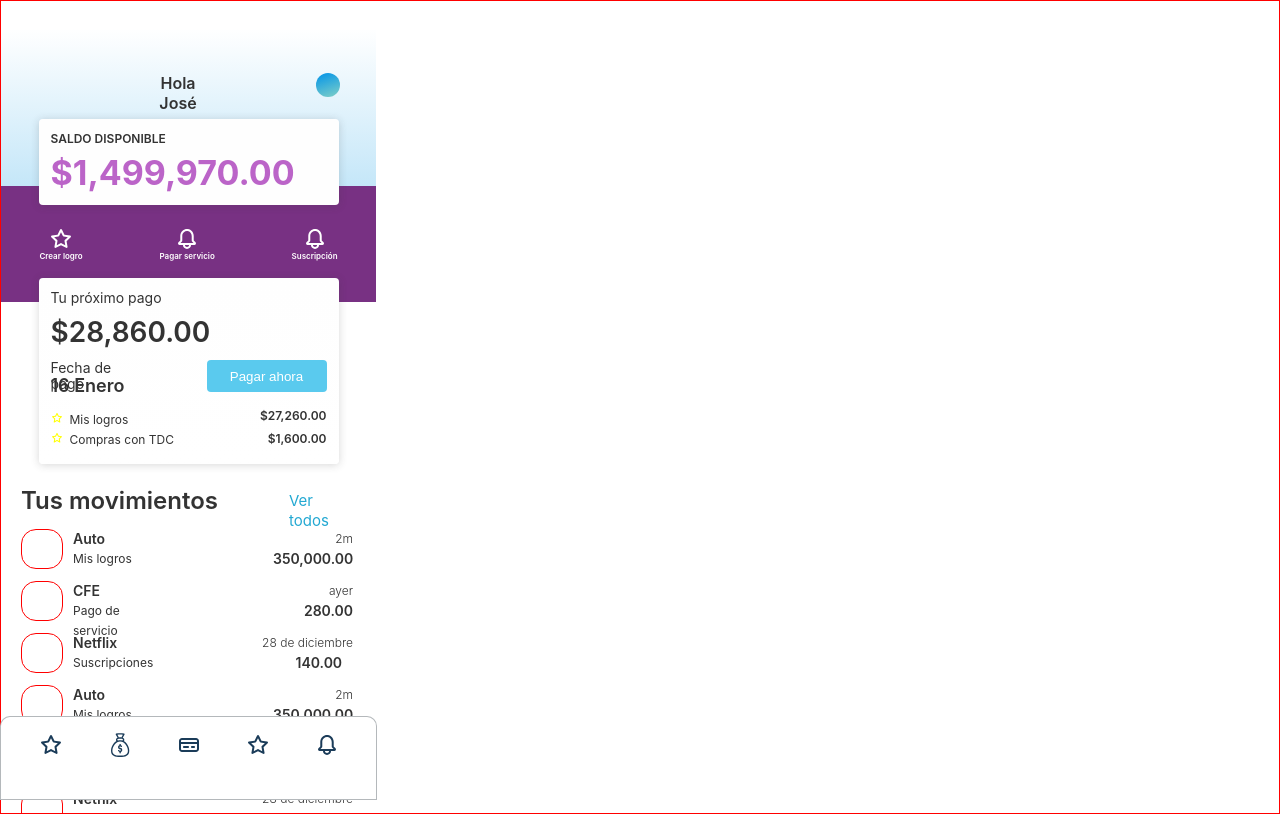
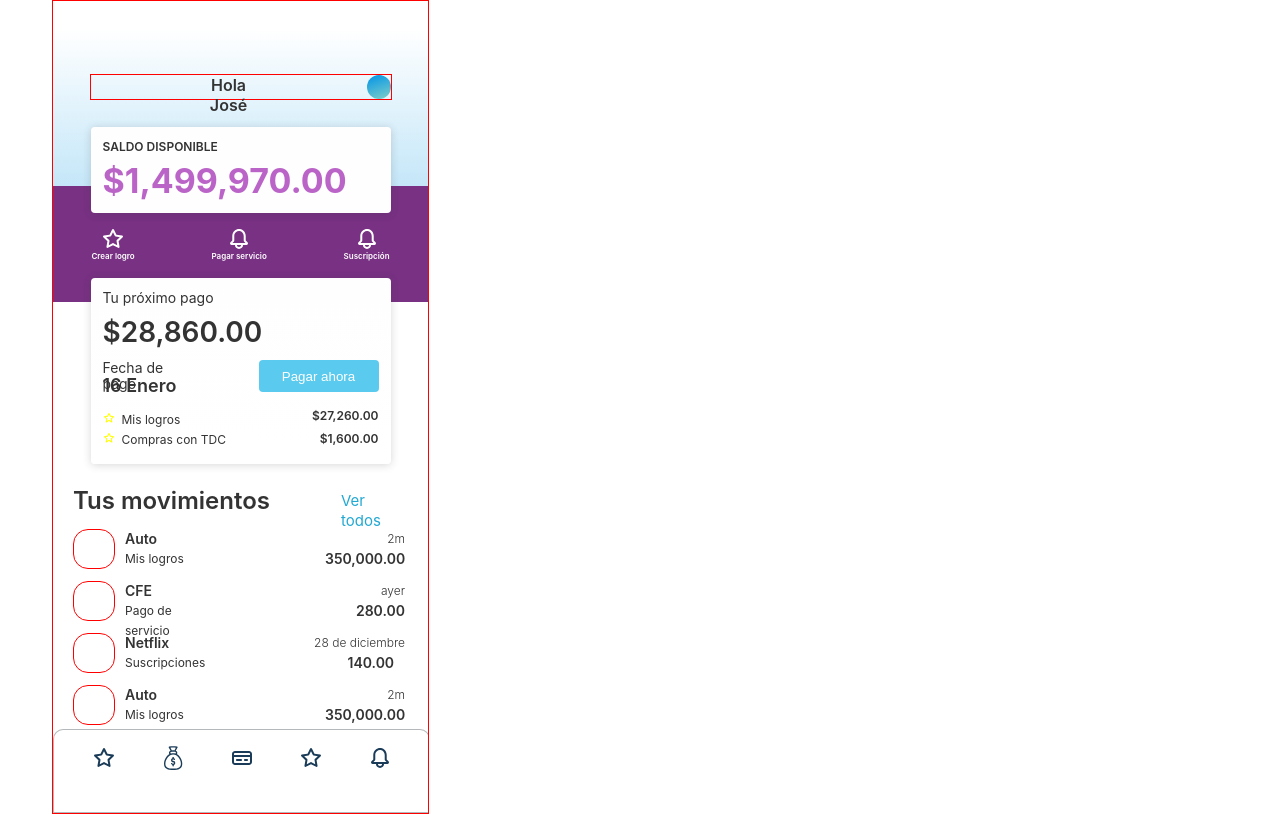
Before and after one commit to Ricardoengithub/ion, a React (Create React App) app: page / in a window 1280 px wide. Built offline with nearby package versions, Linux system fonts and the light colour scheme.

Commit message:
Primer pantalla

```diff
--- a/src/App.css
+++ b/src/App.css
@@ -1,5 +1,6 @@
 .App{
 	max-height: 812px;
+	max-width: 375px;
 	border: 1px solid red;
 	overflow: hidden;
 }
--- a/src/App.js
+++ b/src/App.js
@@ -7,7 +7,7 @@ import Footer from './Components/Footer/Footer';
 
 function App() {
   return (
-    <div className="App">
+    <div className="App" style={{marginLeft: '52px'}}>
       <Header/>
       <Pago/>
       <PagoInfo/>
--- a/src/Components/Footer/Footer.css
+++ b/src/Components/Footer/Footer.css
@@ -1,12 +1,12 @@
 .footer {
   width: 375px;
   height: 82px;
-	position: absolute;
+	position: sticky;
 	bottom: 0;
-	left: 0;
   border-radius: 10px 10px 0 0;
   border: solid 0.5px rgba(9, 22, 31, 0.3);
   background-color: white;
+	z-index: 1000;
 }
 
 .footer-container {
--- a/src/Components/Header/Header.css
+++ b/src/Components/Header/Header.css
@@ -6,13 +6,13 @@
 }
 
 .profile-info{
-  position: absolute;
+  position: relative;
   top: 73px;
-  left: 40px;
   width: 300px;
   margin: auto;
   display: flex;
   justify-content: space-between;
+  border: 1px solid red;
 }
 
 .profile {
@@ -27,7 +27,7 @@
   position: relative;
   width: 300px;
   margin: auto;
-  top: 118px;
+  top: 100px;
   height: 86px;
   border-radius: 4px;
   display: flex;
```
